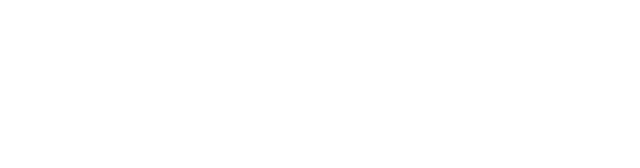
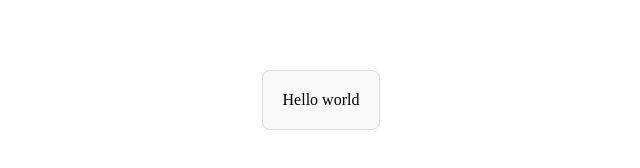
Before and after one commit to chris2kus31/todo-ui, a Nuxt app: page /todo in a window 1280 px wide. Shown: the part 308-476 px from the top of the page, without its empty margins (319-959 px from the left). Built offline with nearby package versions, Linux system fonts and the light colour scheme.

Commit message:
adding basic hello world page

```diff
--- a/app.vue
+++ b/app.vue
@@ -1,6 +1,6 @@
 <template>
   <div>
     <NuxtRouteAnnouncer />
-
+    <NuxtPage />
   </div>
 </template>
--- a/pages/todo.vue
+++ b/pages/todo.vue
@@ -1,5 +1,24 @@
 <template>
-    <div>
-      Hello world
+    <div class="todo-container">
+      <div class="todo-widget">
+        Hello world
+      </div>
     </div>
   </template>
+
+  <style scoped>
+  .todo-container {
+    display: flex;
+    justify-content: center;
+    align-items: center;
+    min-height: 100vh;
+  }
+
+  .todo-widget {
+    padding: 20px;
+    border: 1px solid #ddd;
+    border-radius: 8px;
+    text-align: center;
+    background-color: #f9f9f9;
+  }
+  </style>
```
